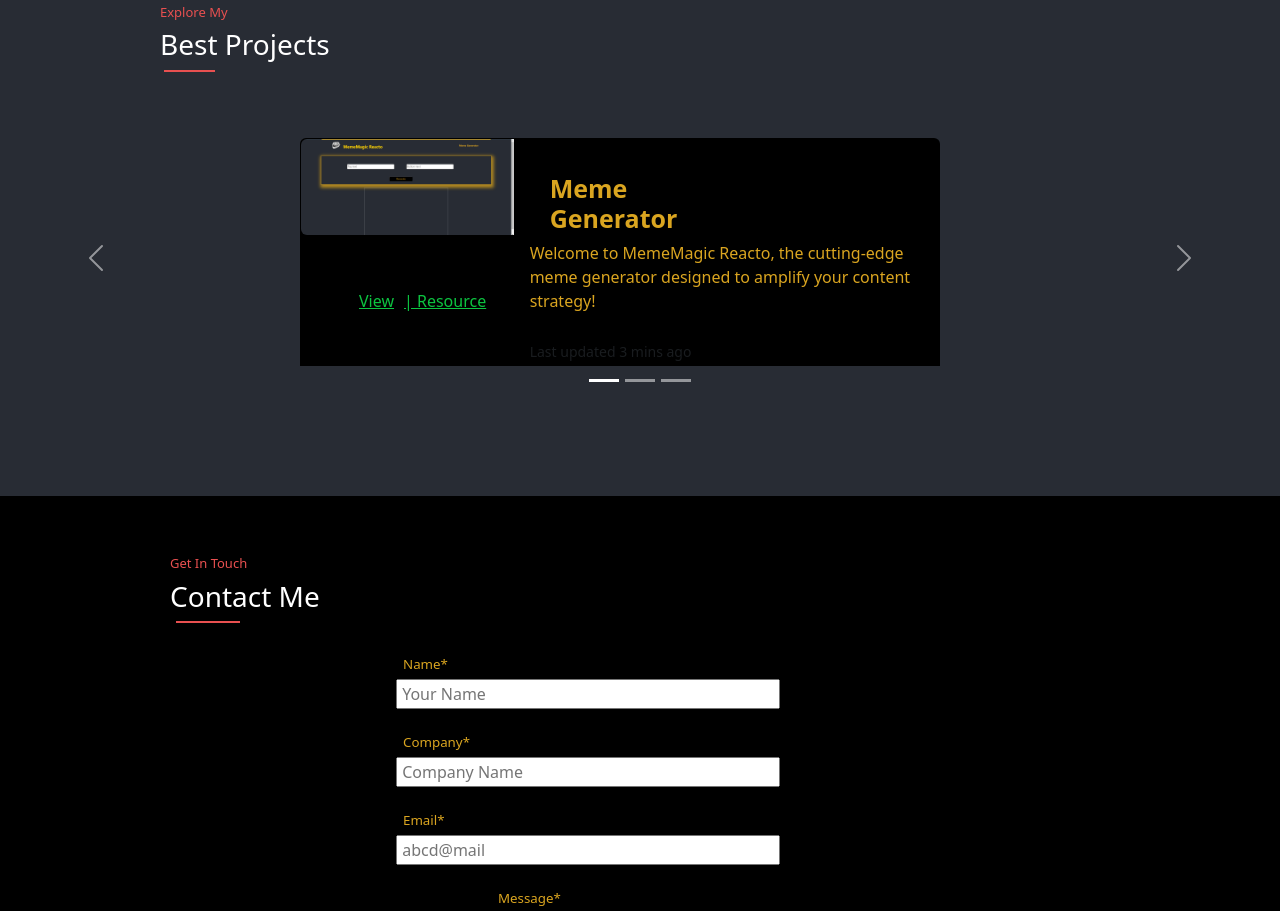
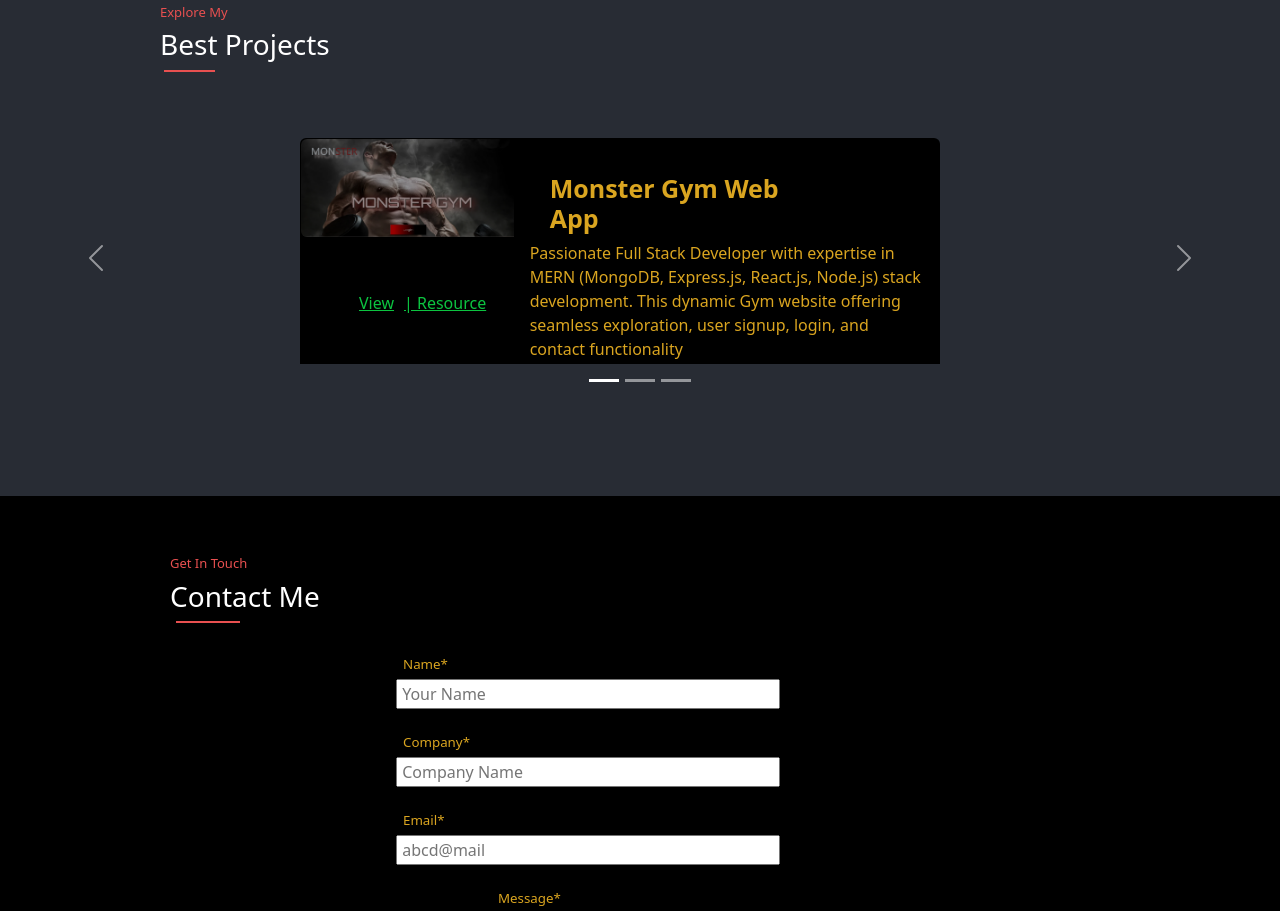
Before and after one commit to Nishikant001/portfrontend, a React (Create React App) app: page / in a window 1280 px wide. Shown: the part 1360-2271 px from the top of the page. Built offline with nearby package versions, Linux system fonts and the light colour scheme.

Commit message:
first commit

```diff
--- a/public/index.html
+++ b/public/index.html
@@ -13,11 +13,13 @@
 
     <title>My Portfolio</title>
     <link href="https://cdn.jsdelivr.net/npm/bootstrap@5.3.2/dist/css/bootstrap.min.css" rel="stylesheet" integrity="sha384-T3c6CoIi6uLrA9TneNEoa7RxnatzjcDSCmG1MXxSR1GAsXEV/Dwwykc2MPK8M2HN" crossorigin="anonymous">
+    <!-- <link href="https://cdn.jsdelivr.net/npm/bootstrap@5.3.2/dist/css/bootstrap.min.css" rel="stylesheet" integrity="sha384-T3c6CoIi6uLrA9TneNEoa7RxnatzjcDSCmG1MXxSR1GAsXEV/Dwwykc2MPK8M2HN" crossorigin="anonymous"> -->
 
   </head>
   <body>
 
     <div id="root"></div>
     <script src="https://cdn.jsdelivr.net/npm/bootstrap@5.3.2/dist/js/bootstrap.bundle.min.js" integrity="sha384-C6RzsynM9kWDrMNeT87bh95OGNyZPhcTNXj1NW7RuBCsyN/o0jlpcV8Qyq46cDfL" crossorigin="anonymous"></script>
+    <!-- <script src="https://cdn.jsdelivr.net/npm/bootstrap@5.3.2/dist/js/bootstrap.bundle.min.js" integrity="sha384-C6RzsynM9kWDrMNeT87bh95OGNyZPhcTNXj1NW7RuBCsyN/o0jlpcV8Qyq46cDfL" crossorigin="anonymous"></script> -->
   </body>
 </html>
--- a/src/components/Project.jsx
+++ b/src/components/Project.jsx
@@ -1,18 +1,22 @@
 import React from "react";
 import "./project.css";
-import meme from './Images/meme.png'
-import Love from './Images/love.png'
-import Story from './Images/story.png'
-import AOS from 'aos';
-import 'aos/dist/aos.css';
-import { useEffect } from 'react';
+import meme from "./Images/meme.png";
+import Love from "./Images/love.png";
+import gym from "./Images/gym.png";
+import Story from "./Images/story.png";
+import AOS from "aos";
+import "aos/dist/aos.css";
+import { useEffect } from "react";
 
 function Project() {
-  useEffect(()=>{
-    AOS.init({
-      duration:2000
-    },[])
-  })
+  useEffect(() => {
+    AOS.init(
+      {
+        duration: 2000,
+      },
+      []
+    );
+  });
   return (
     <div className="f" id="projects" data-aos="fade-down">
       <h6 className="f1">Explore My</h6>
@@ -44,19 +48,65 @@
         </div>
         <div class="carousel-inner">
           <div class="carousel-item active">
-            <div class="card mb-3" >
+            <div class="card mb-3">
+              <div class="row g-0">
+                <div class="col-md-4">
+                  <img src={gym} class="img-fluid rounded-start" alt="..." />
+                  <a
+                    href="https://monstergym63.vercel.app/"
+                    target="_blank"
+                    className="f4 cc1"
+                  >
+                    View
+                  </a>
+                  <br />
+                  <a
+                    href="https://github.com/Nishikant001/GymFrontend"
+                    className="f4 cc"
+                  >
+                    | Resource
+                  </a>
+                </div>
+                <div class="col-md-8">
+                  <div class="card-body">
+                    <h5 class="card-title">Monster Gym Web App</h5>
+                    <p class="card-text">
+                      Passionate Full Stack Developer with expertise in MERN
+                      (MongoDB, Express.js, React.js, Node.js) stack
+                      development. This dynamic Gym website offering seamless
+                      exploration, user signup, login, and contact functionality
+                    </p>
+                  </div>
+                </div>
+              </div>
+            </div>
+          </div>
+          <div class="carousel-item">
+            <div class="card mb-3">
               <div class="row g-0">
                 <div class="col-md-4">
                   <img src={meme} class="img-fluid rounded-start" alt="..." />
-                  <a href="https://659d22b7c836b2930652fbb3--nimble-kashata-9b6d65.netlify.app/" target="_blank" className="f4 cc1">View</a> <br />
-                  <a href='https://app.netlify.com/teams/nishikant001/overview' className="f4 cc">|  Resource</a>
+                  <a
+                    href="https://659d22b7c836b2930652fbb3--nimble-kashata-9b6d65.netlify.app/"
+                    target="_blank"
+                    className="f4 cc1"
+                  >
+                    View
+                  </a>
+                  <br />
+                  <a
+                    href="https://app.netlify.com/teams/nishikant001/overview"
+                    className="f4 cc"
+                  >
+                    | Resource
+                  </a>
                 </div>
                 <div class="col-md-8">
                   <div class="card-body">
                     <h5 class="card-title">Meme Generator</h5>
                     <p class="card-text">
-                    Welcome to MemeMagic Reacto, the cutting-edge meme generator designed to amplify your content strategy!
-
+                      Welcome to MemeMagic Reacto, the cutting-edge meme
+                      generator designed to amplify your content strategy!
                     </p>
                     <p class="card-text">
                       <small class="text-body-secondary">
@@ -69,18 +119,30 @@
             </div>
           </div>
           <div class="carousel-item">
-          <div class="card mb-3" >
+            <div class="card mb-3">
               <div class="row g-0">
                 <div class="col-md-4">
-                <img src={Love} class="img-fluid rounded-start" alt="..." />
-                  <a href="https://nishikant001.github.io/Love-Calculator/" target="_blank" className="f4 cc1">View</a> <br />
-                  <a href='https://github.com/dashboard' className="f4 cc">|  Resource</a>
+                  <img src={Love} class="img-fluid rounded-start" alt="..." />
+                  <a
+                    href="https://nishikant001.github.io/Love-Calculator/"
+                    target="_blank"
+                    className="f4 cc1"
+                  >
+                    View
+                  </a>
+                  <br />
+                  <a href="https://github.com/dashboard" className="f4 cc">
+                    | Resource
+                  </a>
                 </div>
                 <div class="col-md-8">
                   <div class="card-body">
                     <h5 class="card-title">Love Predictor</h5>
                     <p class="card-text">
-                    The Love Percentage Predictor is an interactive web application designed to provide users with a fun and engaging way to predict the perceived level of affection between two individuals
+                      The Love Percentage Predictor is an interactive web
+                      application designed to provide users with a fun and
+                      engaging way to predict the perceived level of affection
+                      between two individuals
                     </p>
                     <p class="card-text">
                       <small class="text-body-secondary">
@@ -93,18 +155,29 @@
             </div>
           </div>
           <div class="carousel-item">
-          <div class="card mb-3" >
+            <div class="card mb-3">
               <div class="row g-0">
                 <div class="col-md-4">
-                <img src={Story} class="img-fluid rounded-start" alt="..." />
-                  <a href="https://nishikant001.github.io/ParallaX-StoryBook/" target="_blank" className="f4 cc1">View</a> <br />
-                  <a href='https://github.com/dashboard' className="f4 cc">|  Resource</a>
+                  <img src={Story} class="img-fluid rounded-start" alt="..." />
+                  <a
+                    href="https://nishikant001.github.io/ParallaX-StoryBook/"
+                    target="_blank"
+                    className="f4 cc1"
+                  >
+                    View
+                  </a>
+                  <br />
+                  <a href="https://github.com/dashboard" className="f4 cc">
+                    | Resource
+                  </a>
                 </div>
                 <div class="col-md-8">
                   <div class="card-body">
                     <h5 class="card-title">Parallax Story Book</h5>
                     <p class="card-text">
-                    The Parallax Story Book is a captivating web-based storytelling experience that employs parallax scrolling effects to animate and bring narratives to life.
+                      The Parallax Story Book is a captivating web-based
+                      storytelling experience that employs parallax scrolling
+                      effects to animate and bring narratives to life.
                     </p>
                     <p class="card-text">
                       <small class="text-body-secondary">
--- a/src/components/project.css
+++ b/src/components/project.css
@@ -42,7 +42,7 @@
     height: 2px;
 }
 .card-title{
-    width: 50%;
+    width: 70%;
 }
 .card-text{
     margin-top: 26px;
```
Also changed, not shown: src/components/Images/gym.png (added).
